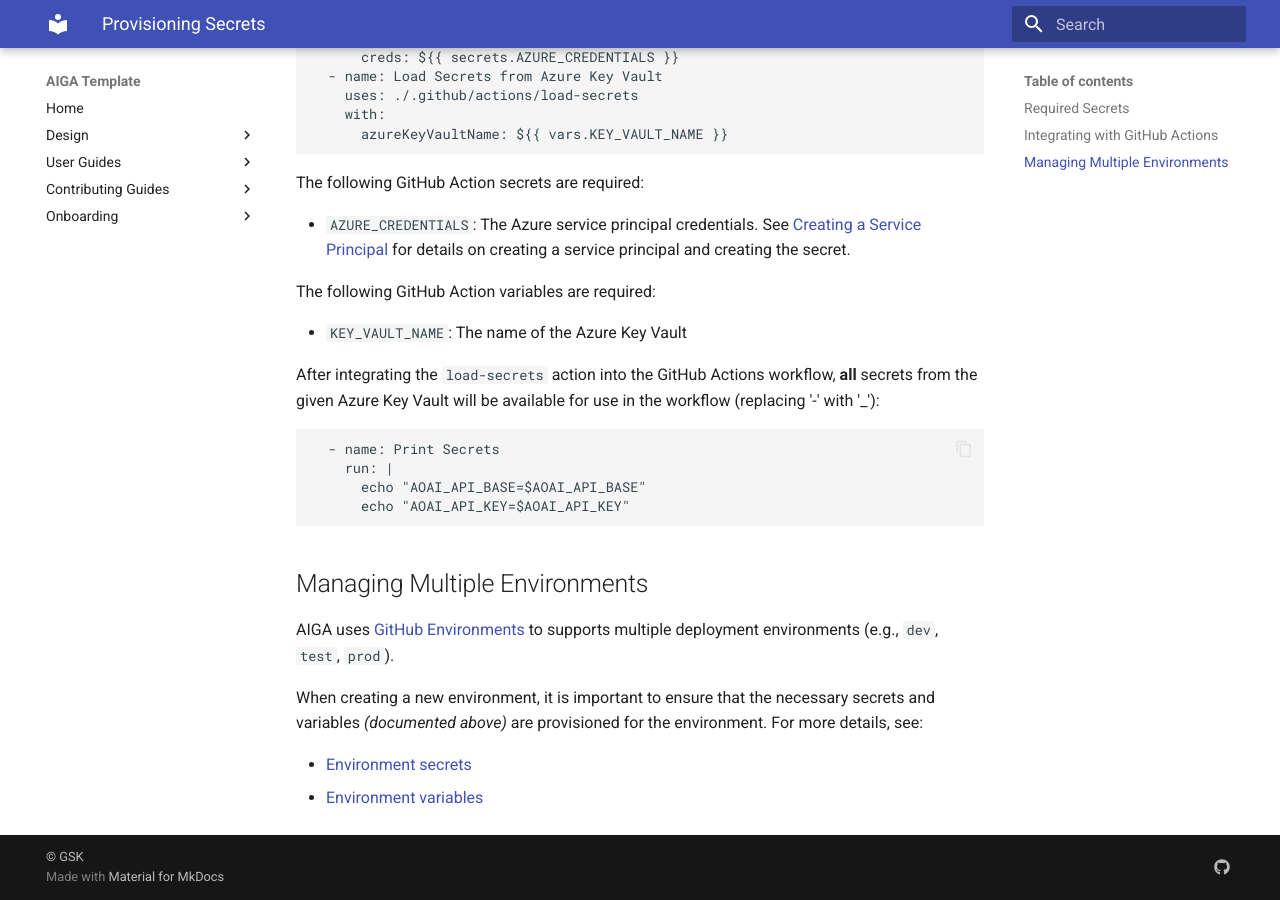
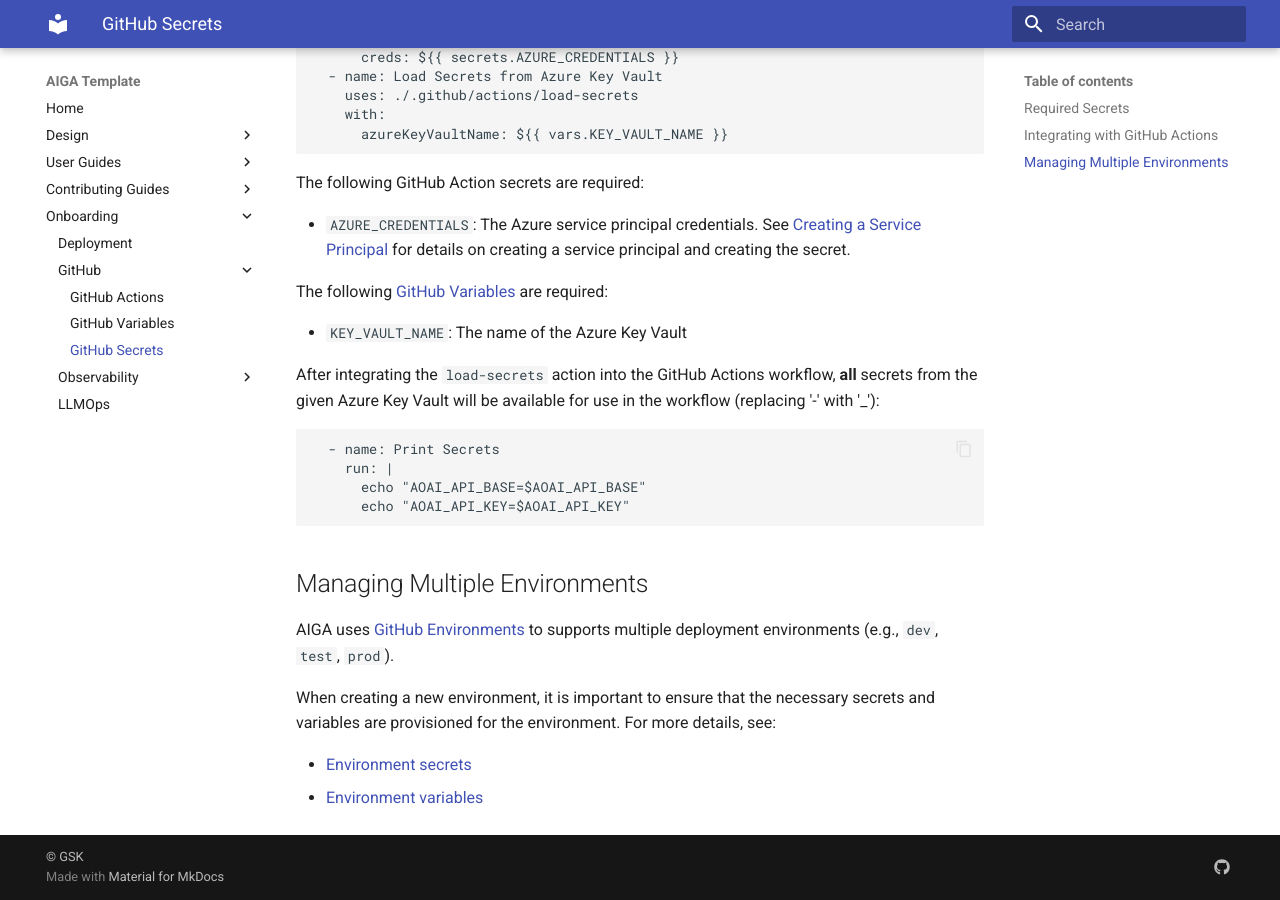
Before and after one commit to crew-sherlock/Experiment1, an MkDocs documentation site: the page built from docs/onboarding/github-secrets.md, in a window 1280 px wide and 900 px high, scrolled down 1071 px. Built offline with MkDocs 1.6.1 and Material for MkDocs 9.7.7, drawn with Linux system fonts in a browser that asks for light colours; some of the changed text lies outside the part shown.

Commit message:
refactor: CD workflow (#79)
- removes `workflow_call` so that CD can only be triggered on completion
of CI
- adds condition that CD can only be triggered by workflow_runs on the
`main` branch, to avoid deployments coming from dev branches
- uses Github variables stored in repo, avoiding need to pass inputs
from one workflow to the next (which was clunky and unnecessary when
many of these values are fixed).
- includes updated docs

Thanks to @lm026362_gsk for collaboration and contributions

---------

Co-authored-by: Frances Tibble <frtibble@microsoft.com>
Co-authored-by: Liam Moat <liam.moat@microsoft.com>

```diff
--- a/docs/onboarding/provisioning-secrets.md
+++ b/docs/onboarding/github-secrets.md
@@ -1,4 +1,4 @@
-# Provisioning Secrets
+# GitHub Secrets
 
 AIGA leverages Azure Key Vault to store secrets and keys used in the application. The Key Vault is a pre-requisite for AIGA and should be populated with the necessary secrets and keys ahead of time.
 
@@ -40,7 +40,7 @@
 
 - `AZURE_CREDENTIALS`: The Azure service principal credentials. See [Creating a Service Principal](https://learn.microsoft.com/en-us/azure/developer/github/connect-from-azure#use-the-azure-login-action-with-a-service-principal-secret) for details on creating a service principal and creating the secret.
 
-The following GitHub Action variables are required:
+The following [GitHub Variables](./github-variables.md) are required:
 
 - `KEY_VAULT_NAME`: The name of the Azure Key Vault
 
@@ -57,7 +57,7 @@
 
 AIGA uses [GitHub Environments](https://docs.github.com/en/actions/deployment/targeting-different-environments/managing-environments-for-deployment) to supports multiple deployment environments (e.g., `dev`, `test`, `prod`).
 
-When creating a new environment, it is important to ensure that the necessary secrets and variables *(documented above)* are provisioned for the environment. For more details, see:
+When creating a new environment, it is important to ensure that the necessary secrets and variables are provisioned for the environment. For more details, see:
 
 - [Environment secrets](https://docs.github.com/en/actions/deployment/targeting-different-environments/managing-environments-for-deployment#environment-secrets)
 - [Environment variables](https://docs.github.com/en/actions/deployment/targeting-different-environments/managing-environments-for-deployment#environment-variables)
--- a/mkdocs.yml
+++ b/mkdocs.yml
@@ -21,8 +21,10 @@
     - PromptFlow: contributing/promptflow.md
   - Onboarding:
     - Deployment: onboarding/deployment.md
-    - Environment Variables: onboarding/environment-variables.md
-    - GitHub Actions: onboarding/github-actions.md
+    - GitHub:
+      - GitHub Actions: onboarding/github-actions.md
+      - GitHub Variables: onboarding/github-variables.md
+      - GitHub Secrets: onboarding/github-secrets.md
     - Observability:
         - Alerting: onboarding/alerting.md
     - LLMOps: onboarding/llmops.md
```
Also changed, not shown: docs/README.md (+0 -2 lines), docs/onboarding/environment-variables.md (deleted, +0 -16 lines), docs/onboarding/github-variables.md (added, +21 -0 lines), docs/setup-guide.md (+1 -1 lines), docs/onboarding/assets/env-vars.png (deleted), 3 other files.
